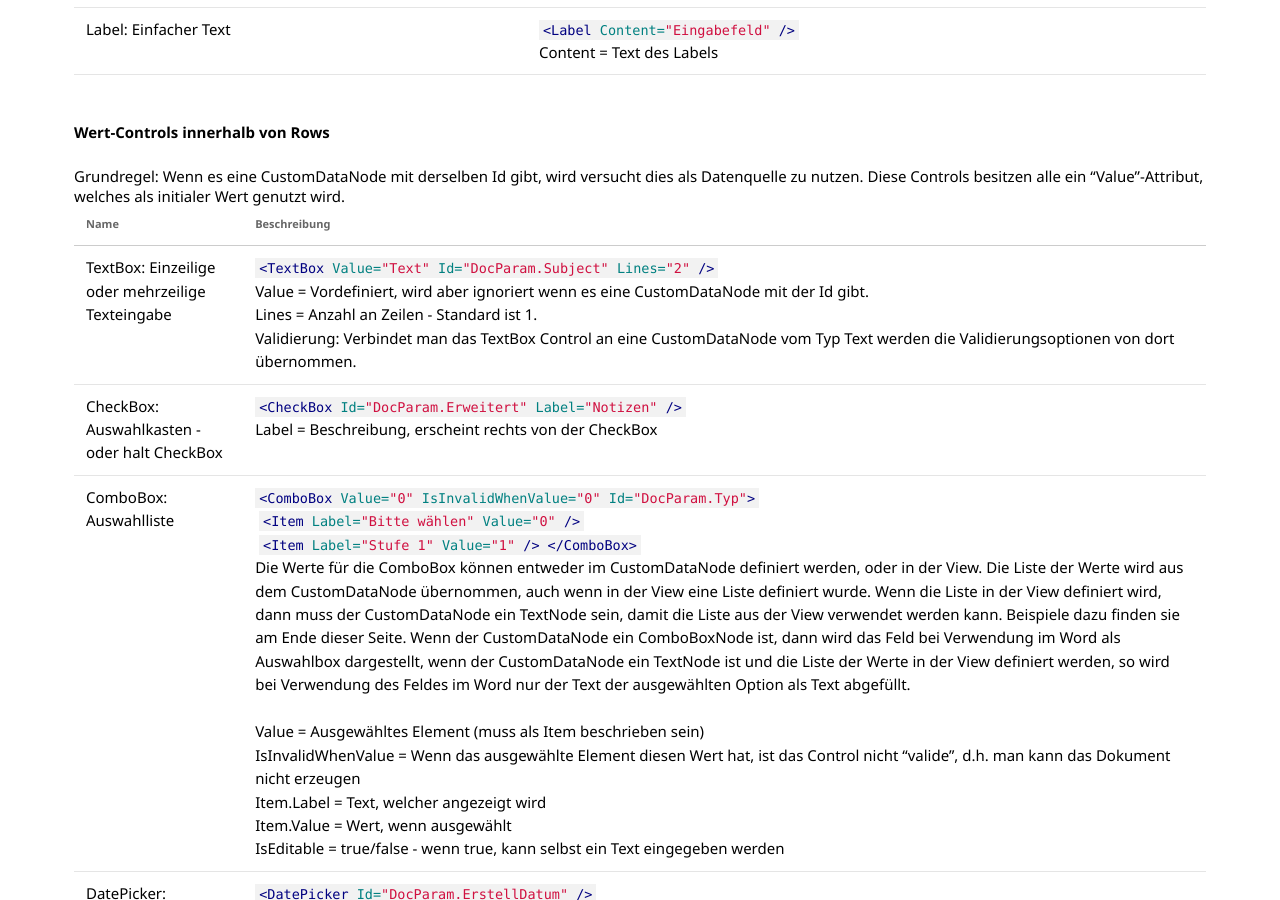
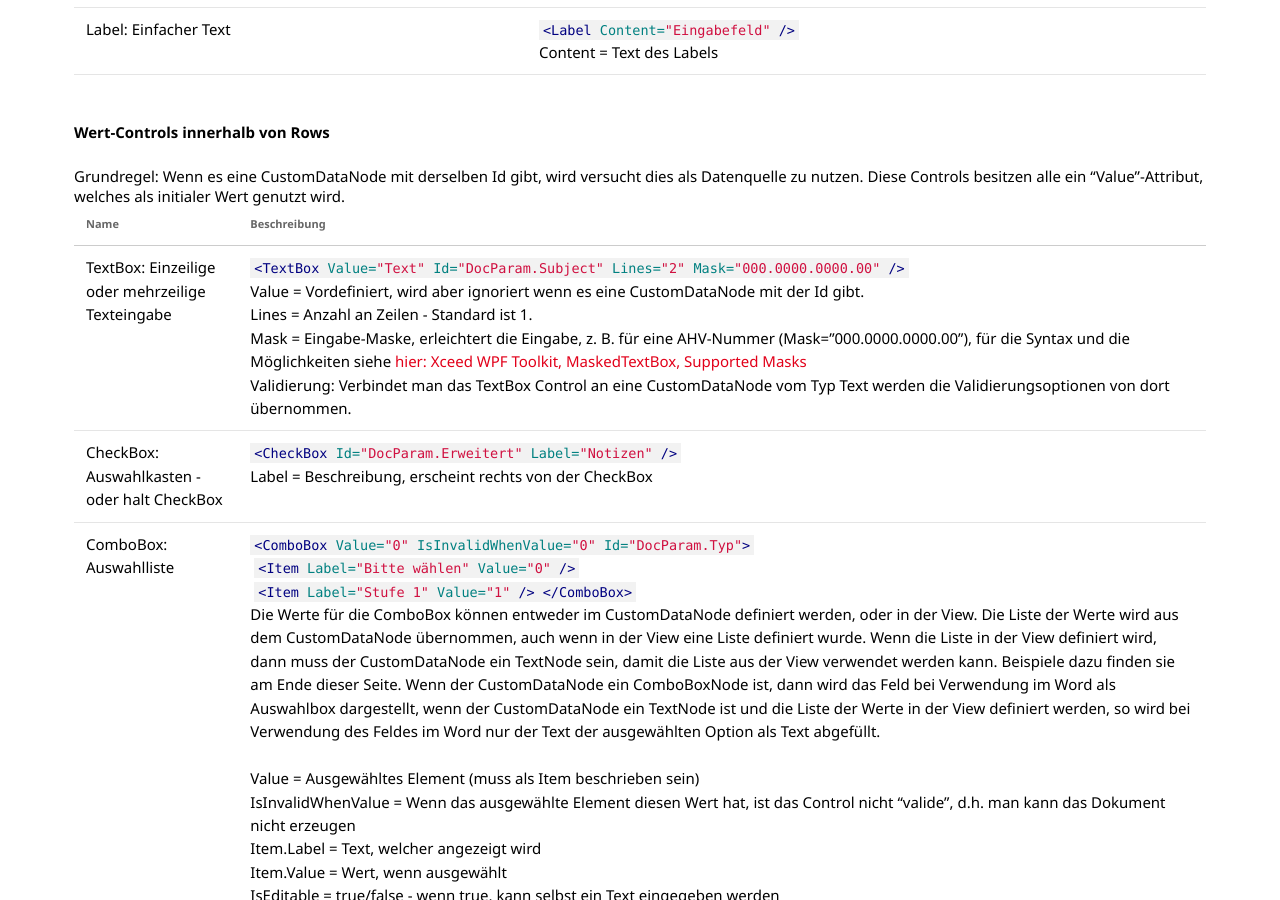
Before and after one commit to primesoft-group/oneoffixx-docs, a Jekyll site: the page built from _pages/docfunc/de/df-documentparameter.md, in a window 1280 px wide and 900 px high, scrolled down 6781 px. Built offline with Jekyll 4.4.1, drawn with Linux system fonts in a browser that asks for light colours; nearby versions of some CDN libraries; some web fonts are replaced.

Commit message:
Document Parameter DF: document 'Mask' feature

```diff
--- a/_pages/docfunc/de/df-documentparameter.md
+++ b/_pages/docfunc/de/df-documentparameter.md
@@ -192,7 +192,7 @@
 {:.table .table-striped}
 |  __Name__                     		 	 					|  __Beschreibung__  |
 |    ----								 	 					|        ----        |
-|  TextBox: Einzeilige oder mehrzeilige Texteingabe				|  `<TextBox Value="Text" Id="DocParam.Subject" Lines="2" />`{:.language-xml}<br>Value = Vordefiniert, wird aber ignoriert wenn es eine CustomDataNode mit der Id gibt.<br>Lines = Anzahl an Zeilen - Standard ist 1.<br> Validierung: Verbindet man das TextBox Control an eine CustomDataNode vom Typ Text werden die Validierungsoptionen von dort übernommen.  |
+|  TextBox: Einzeilige oder mehrzeilige Texteingabe				|  `<TextBox Value="Text" Id="DocParam.Subject" Lines="2" Mask="000.0000.0000.00" />`{:.language-xml}<br>Value = Vordefiniert, wird aber ignoriert wenn es eine CustomDataNode mit der Id gibt.<br>Lines = Anzahl an Zeilen - Standard ist 1.<br>Mask = Eingabe-Maske, erleichtert die Eingabe, z. B. für eine AHV-Nummer (Mask="000.0000.0000.00"), für die Syntax und die Möglichkeiten siehe [hier: Xceed WPF Toolkit, MaskedTextBox, Supported Masks](https://github.com/xceedsoftware/wpftoolkit/wiki/MaskedTextBox#supported-masks)<br> Validierung: Verbindet man das TextBox Control an eine CustomDataNode vom Typ Text werden die Validierungsoptionen von dort übernommen.  |
 |  CheckBox: Auswahlkasten - oder halt CheckBox					|  `<CheckBox Id="DocParam.Erweitert" Label="Notizen" />`{:.language-xml}<br>Label = Beschreibung, erscheint rechts von der CheckBox  |
 |  ComboBox: Auswahlliste										|  `<ComboBox Value="0" IsInvalidWhenValue="0" Id="DocParam.Typ">`{:.language-xml}<br>&nbsp;`<Item Label="Bitte wählen" Value="0" />`{:.language-xml}<br>&nbsp;`<Item Label="Stufe 1" Value="1" />`{:.language-xml}`</ComboBox>`{:.language-xml} <br> Die Werte für die ComboBox können entweder im CustomDataNode definiert werden, oder in der View. Die Liste der Werte wird aus dem CustomDataNode übernommen, auch wenn in der View eine Liste definiert wurde. Wenn die Liste in der View definiert wird, dann muss der CustomDataNode ein TextNode sein, damit die Liste aus der View verwendet werden kann. Beispiele dazu finden sie am Ende dieser Seite. Wenn der CustomDataNode ein ComboBoxNode ist, dann wird das Feld bei Verwendung im Word als Auswahlbox dargestellt, wenn der CustomDataNode ein TextNode ist und die Liste der Werte in der View definiert werden, so wird bei Verwendung des Feldes im Word nur der Text der ausgewählten Option als Text abgefüllt.<br><br> Value = Ausgewähltes Element (muss als Item beschrieben sein)<br>IsInvalidWhenValue = Wenn das ausgewählte Element diesen Wert hat, ist das Control nicht "valide", d.h. man kann das Dokument nicht erzeugen<br>Item.Label = Text, welcher angezeigt wird<br>Item.Value = Wert, wenn ausgewählt<br> IsEditable = true/false - wenn true, kann selbst ein Text eingegeben werden
 |  DatePicker: Datumsauswahl									|  `<DatePicker Id="DocParam.ErstellDatum" />`{:.language-xml}  |
```
